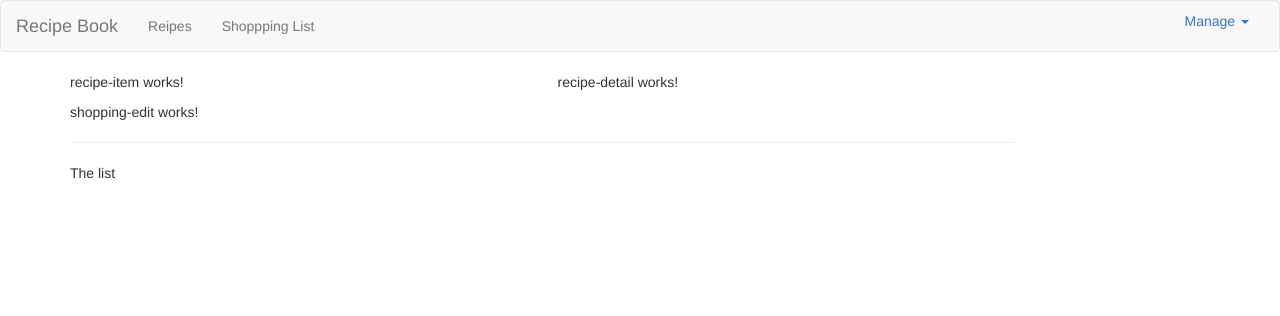
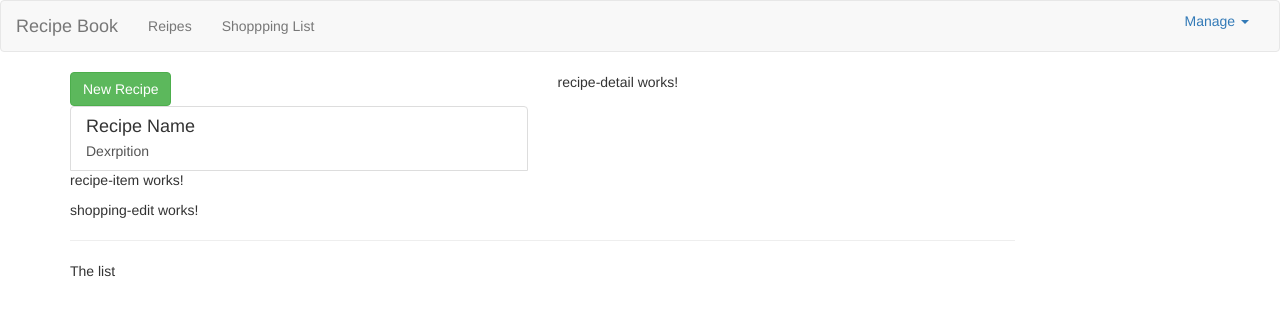
Before and after one commit to CAMIRO/angularBasics, an Angular app: page / in a window 1280 px wide. Shown: the top 316 px of the page. Built offline with nearby package versions, Linux system fonts and the light colour scheme.

Commit message:
adding content to the recipes Comonents

```diff
--- a/src/app/recipes/recipe-list/recipe-list.component.html
+++ b/src/app/recipes/recipe-list/recipe-list.component.html
@@ -1 +1,19 @@
-<app-recipe-item></app-recipe-item>
+<div class="row">
+    <div class="col-xs-12">
+        <button class="btn btn-success">New Recipe</button>
+    </div>
+</div>
+<div class="row">
+    <div class="col-xs-12">
+            <a href="#" class="list-group-item clearfix">
+                <div class="pull-left">
+                    <h4 class="list-group-item-heading">Recipe Name</h4>
+                    <p class="list-group-item-text">Dexrpition</p>
+                     <span class="pull-right">
+                        <img src="" alt="" class="img-responsive" style="max-height: 50px;">
+                     </span>
+                </div>
+            </a>
+        <app-recipe-item></app-recipe-item>
+    </div>
+</div>
--- a/src/app/recipes/recipe-list/recipe-list.component.ts
+++ b/src/app/recipes/recipe-list/recipe-list.component.ts
@@ -1,4 +1,5 @@
 import { Component, OnInit } from '@angular/core';
+import { Recipe } from '../recipe.model';
 
 @Component({
   selector: 'app-recipe-list',
@@ -6,7 +7,9 @@ import { Component, OnInit } from '@angular/core';
   styleUrls: ['./recipe-list.component.css']
 })
 export class RecipeListComponent implements OnInit {
-  recipes = [];
+  recipes: Recipe[] = [
+    new Recipe('A test Recipe', 'This is simply a test', 'https://cdn.apartmenttherapy.info/image/upload/f_auto,q_auto:eco,c_fit,w_760,h_950/k%2FPhoto%2FRecipes%2F2019-08-recipe-instant-pot-meatballs%2FInstant-Pot-Meatballs_006')
+  ];
 
   constructor() { }
 
```
